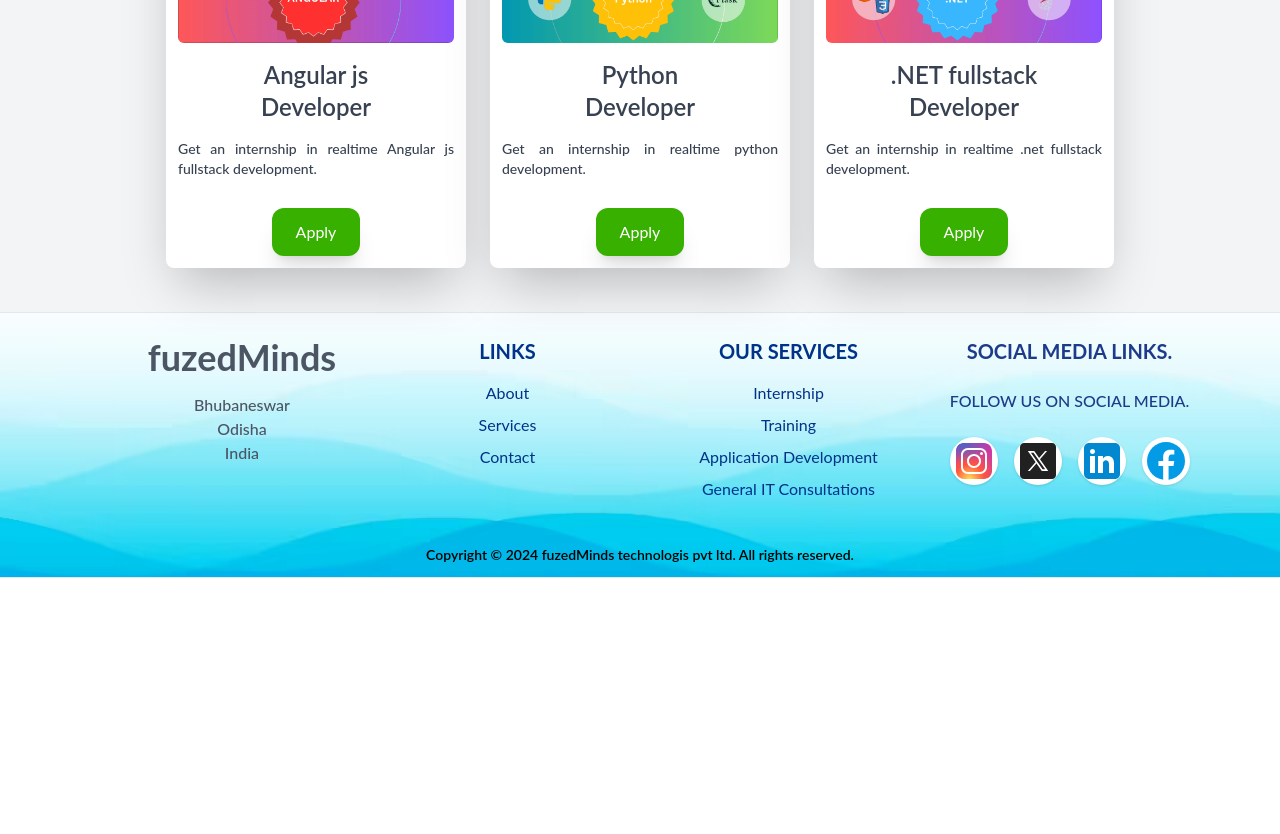
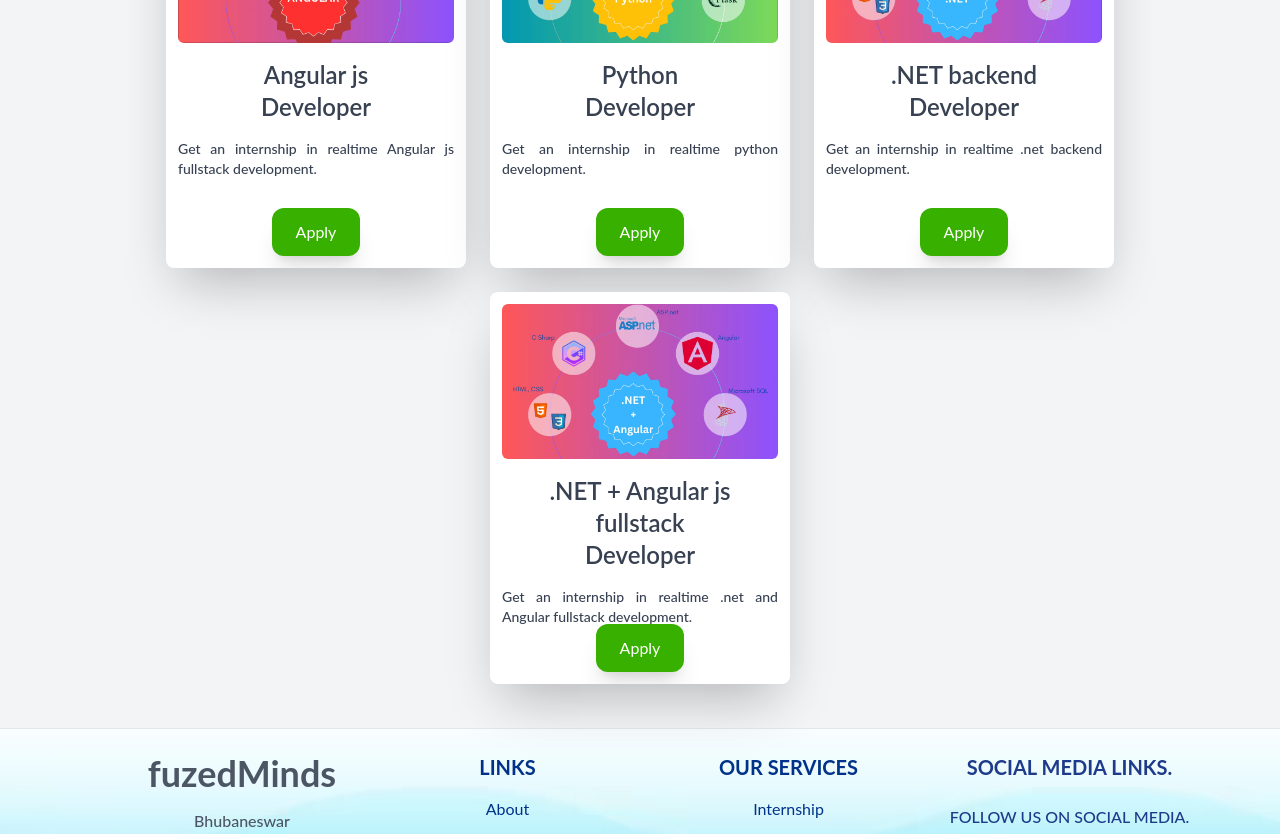
Before and after one commit to fuzedMinds/fuzedminds-v1, a React (Create React App) app: page /internship in a window 1280 px wide. Shown: the part 1740-2574 px from the top of the page. Before the commit the page ends 2318 px from the top, so only its background shows below. Built offline with nearby package versions, Linux system fonts and the light colour scheme.

Commit message:
added dotnet angularfullstack dev card

```diff
--- a/src/components/Body/Internship.js
+++ b/src/components/Body/Internship.js
@@ -11,6 +11,8 @@ import img6 from "../../images/Python.avif";
 import img7 from "../../images/dot-net.avif";
 import img8 from "../../images/REACT.webp";
 import img9 from "../../images/ANGULAR.webp";
+import img10 from "../../images/dot-net-angular.webp";
+
 
 const Internship = () => {
   const java = "https://forms.office.com/r/w8XwSN8H8h";
@@ -314,16 +316,45 @@ const Internship = () => {
                   loading="lazy"
                 />
                 <h2 className="font-semibold my-4 text-2xl text-center">
-                  .NET fullstack <br />
+                  .NET backend <br />
                   Developer
                 </h2>
                 <p className="text-md font-medium">
-                  Get an internship in realtime .net fullstack development.
+                  Get an internship in realtime .net backend development.
                 </p>
               </div>
               <div className="flex justify-center items-center ">
                 <a
                   href={dotNet}
+                  target="_blank"
+                  rel="noopener noreferrer"
+                >
+                  <button className="text-white  bg-[#38b000] hover:bg-[#494bf5]  inline-flex  w-auto px-6 py-3 shadow-xl rounded-xl text-center justify-center items-center ">
+                    Apply
+                  </button>
+                </a>
+              </div>
+            </div>
+
+            <div className="bg-white transition-all ease-in-out duration-400  overflow-hidden text-gray-700 rounded-lg shadow-2xl p-3 group w-[300px] m-3 ">
+              <div className="text-justify text-sm h-[320px]">
+                <img
+                  alt="card img"
+                  className="rounded-md "
+                  src={img10}
+                  loading="lazy"
+                />
+                <h2 className="font-semibold my-4 text-2xl text-center">
+                  .NET + Angular js fullstack <br />
+                  Developer
+                </h2>
+                <p className="text-md font-medium">
+                  Get an internship in realtime .net and Angular fullstack development.
+                </p>
+              </div>
+              <div className="flex justify-center items-center ">
+                <a
+                  href={dotNetAndAngular}
                   target="_blank"
                   rel="noopener noreferrer"
                 >
```
Also changed, not shown: src/images/dot-net-angular.webp (added).
